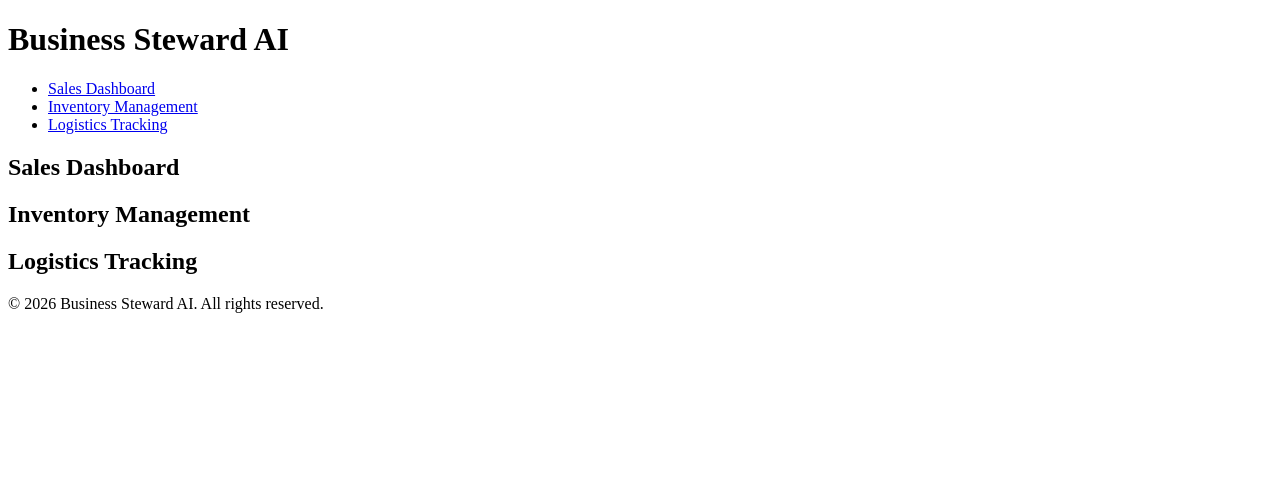
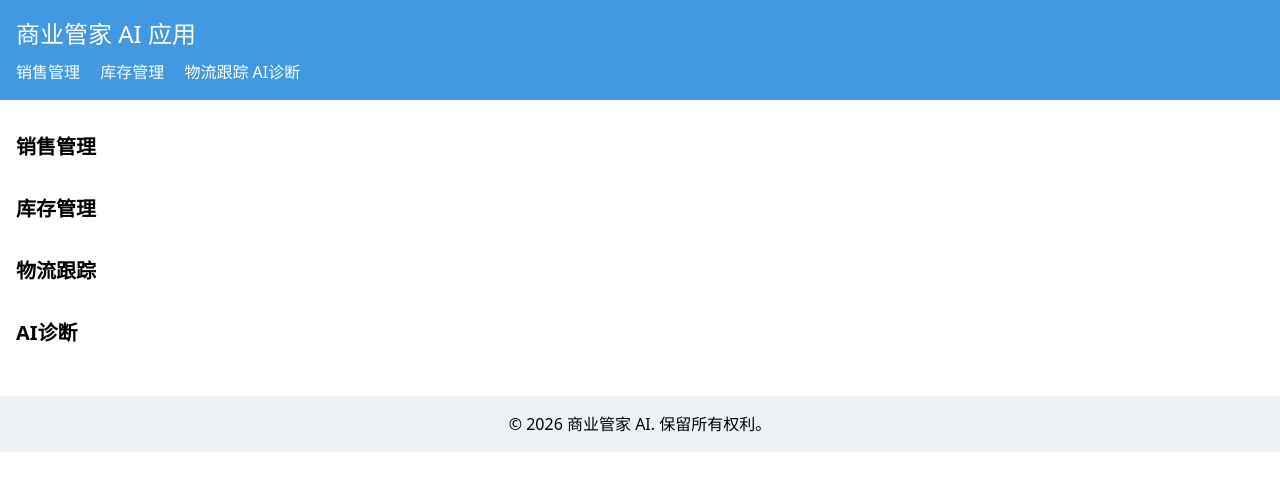
Before and after one commit to leeteckwha38-ctrl/business-steward-ai, a plain HTML site: page index.html in a window 1280 px wide. Drawn offline with nearby package versions, Linux system fonts and the light colour scheme.

Commit message:
Push index.html for Business Steward AI application with Chinese interface and features.

```diff
--- a/index.html
+++ b/index.html
@@ -1,39 +1,49 @@
 <!DOCTYPE html>
-<html lang="en">
+<html lang="zh-CN">
 <head>
     <meta charset="UTF-8">
     <meta name="viewport" content="width=device-width, initial-scale=1.0">
-    <title>Business Steward AI</title>
-    <link rel="stylesheet" href="styles.css">
+    <link href="https://cdn.jsdelivr.net/npm/tailwindcss@1.8.10/dist/tailwind.min.css" rel="stylesheet">
+    <title>商业管家 AI</title>
 </head>
 <body>
-    <header>
-        <h1>Business Steward AI</h1>
+    <header class="bg-blue-500 p-4 text-white">
+        <h1 class="text-2xl">商业管家 AI 应用</h1>
+        <nav class="mt-2">
+            <a href="#销售管理" class="mr-4">销售管理</a>
+            <a href="#库存管理" class="mr-4">库存管理</a>
+            <a href="#物流跟踪">物流跟踪</a>
+            <a href="#AI诊断">AI诊断</a>
+        </nav>
     </header>
-    <nav>
-        <ul>
-            <li><a href="#sales-dashboard">Sales Dashboard</a></li>
-            <li><a href="#inventory-management">Inventory Management</a></li>
-            <li><a href="#logistics-tracking">Logistics Tracking</a></li>
-        </ul>
-    </nav>
-    <main>
-        <section id="sales-dashboard">
-            <h2>Sales Dashboard</h2>
-            <div id="sales-data"></div>
+    <main class="p-4">
+        <section id="销售管理" class="mt-4 mb-8">
+            <h2 class="text-xl font-bold">销售管理</h2>
+            <div>
+                <!-- 销售管理功能代码 -->
+            </div>
         </section>
-        <section id="inventory-management">
-            <h2>Inventory Management</h2>
-            <div id="inventory-data"></div>
+        <section id="库存管理" class="mt-4 mb-8">
+            <h2 class="text-xl font-bold">库存管理</h2>
+            <div>
+                <!-- 库存管理功能代码 -->
+            </div>
         </section>
-        <section id="logistics-tracking">
-            <h2>Logistics Tracking</h2>
-            <div id="logistics-data"></div>
+        <section id="物流跟踪" class="mt-4 mb-8">
+            <h2 class="text-xl font-bold">物流跟踪</h2>
+            <div>
+                <!-- 物流跟踪功能代码 -->
+            </div>
+        </section>
+        <section id="AI诊断" class="mt-4 mb-8">
+            <h2 class="text-xl font-bold">AI诊断</h2>
+            <div>
+                <!-- AI诊断功能代码 -->
+            </div>
         </section>
     </main>
-    <footer>
-        <p>&copy; 2026 Business Steward AI. All rights reserved.</p>
+    <footer class="bg-gray-200 p-4 text-center">
+        <p>© 2026 商业管家 AI. 保留所有权利。</p>
     </footer>
-    <script src="app.js"></script>
 </body>
 </html>
```
